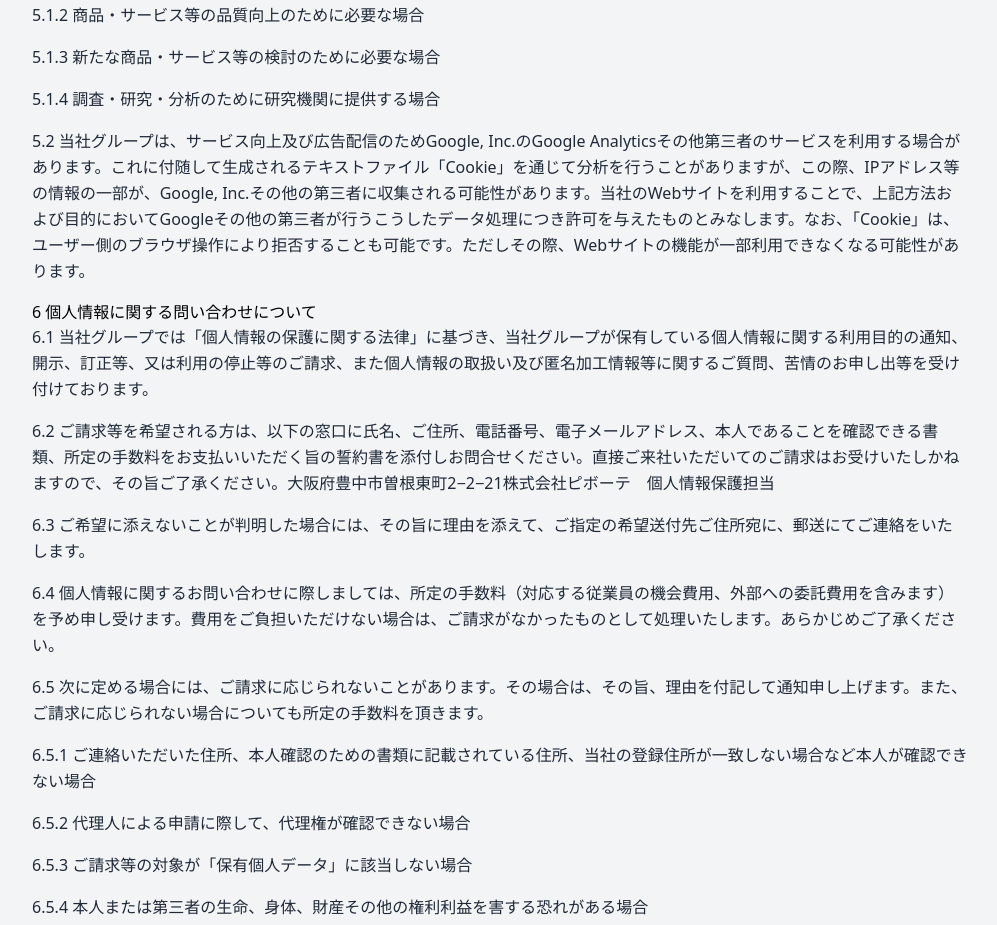
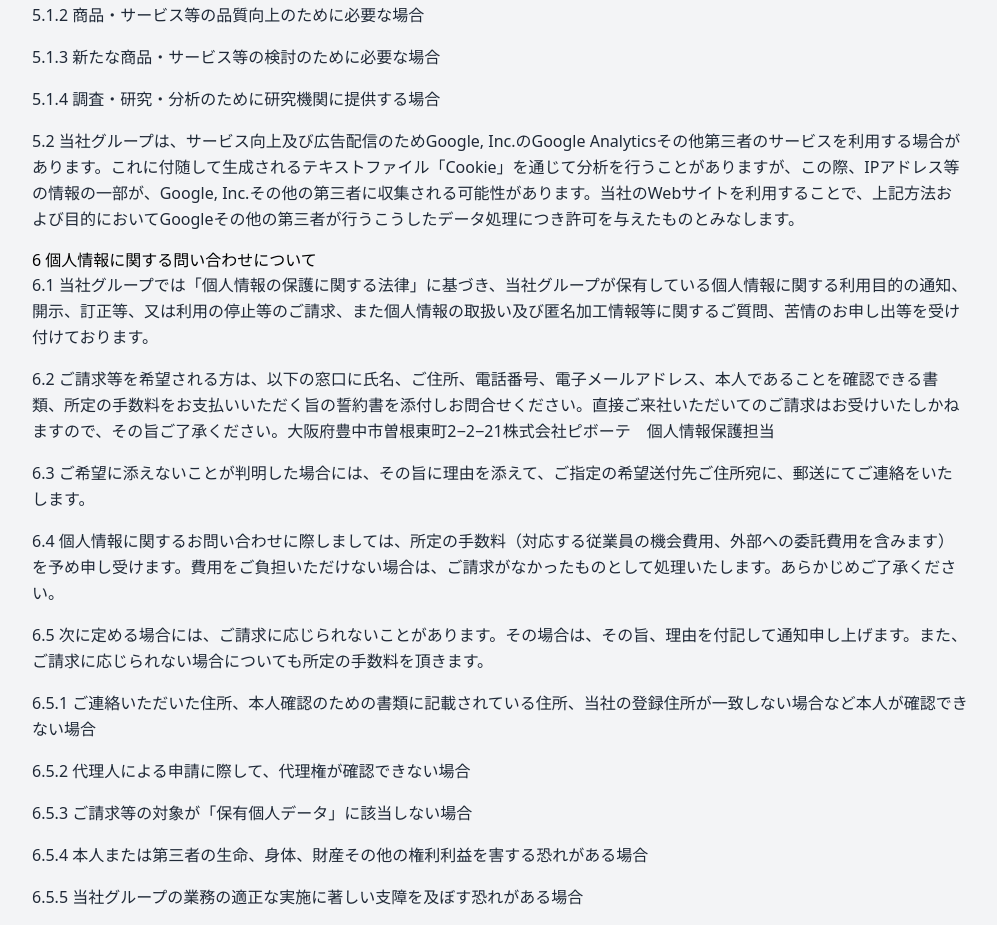
Before and after one commit to SatakeYusuke19920527/next-blog2, a Next.js app: page /privacyPolicy in a window 1280 px wide. Shown: the part 1560-2485 px from the top of the page, without its empty margins (140-1137 px from the left). Built offline with nearby package versions, Linux system fonts and the light colour scheme; no server answers.

Commit message:
privacypolicy 修正

```diff
--- a/pages/privacyPolicy.tsx
+++ b/pages/privacyPolicy.tsx
@@ -79,7 +79,7 @@ const PrivacyPolicy = () => {
         <p>
           5.2 当社グループは、サービス向上及び広告配信のためGoogle, Inc.のGoogle
           Analyticsその他第三者のサービスを利用する場合があります。これに付随して生成されるテキストファイル「Cookie」を通じて分析を行うことがありますが、この際、IPアドレス等の情報の一部が、Google,
-          Inc.その他の第三者に収集される可能性があります。当社のWebサイトを利用することで、上記方法および目的においてGoogleその他の第三者が行うこうしたデータ処理につき許可を与えたものとみなします。なお、「Cookie」は、ユーザー側のブラウザ操作により拒否することも可能です。ただしその際、Webサイトの機能が一部利用できなくなる可能性があります。
+          Inc.その他の第三者に収集される可能性があります。当社のWebサイトを利用することで、上記方法および目的においてGoogleその他の第三者が行うこうしたデータ処理につき許可を与えたものとみなします。
         </p>
         <h4>6 個人情報に関する問い合わせについて</h4>
         <p>
```
